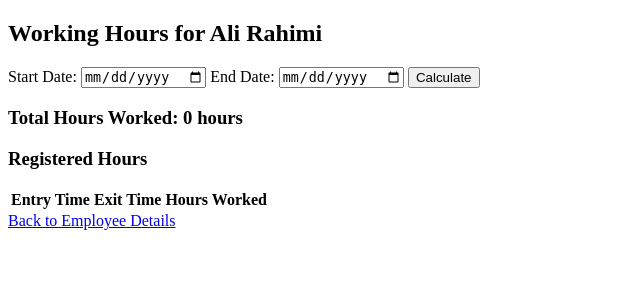
After one commit to CPTicarus/SaatDaftar, a Django app: page /employee/2/registered-hours/ in a window 1280 px wide. The commit adds this page. Shown: the top 300 px of the page, without its empty margins (0-640 px from the left). Run offline with Django 5.2, Linux system fonts and the light colour scheme; a user stored in the database is signed in; data comes from the database, SQL or seed files in the repository; both versions use the stored data as it was after the commit; lists and menus that the app fills with data are empty.

Commit message:
modified:   daftarMain/__pycache__/urls.cpython-311.pyc 	modified:   daftarMain/__pycache__/views.cpython-311.pyc 	modified:   daftarMain/templates/employee_detail.html 	new file:   daftarMain/templates/registered_hours.html 	modified:   daftarMain/todo.txt 	modified:   daftarMain/urls.py 	modified:   daftarMain/views.py 	modified:   db.sqlite3 	new file:   media/staff_pics/20-204307_portal-background.jpg

```diff
--- a/daftarMain/templates/employee_detail.html
+++ b/daftarMain/templates/employee_detail.html
@@ -93,6 +93,9 @@
             {% else %}
                 <p><strong>Picture:</strong> No picture available.</p>
             {% endif %}
+
+            <h3>View Registered Hours</h3>
+            <a href="{% url 'registered_hours' employee.id %}" class="button">View Registered Hours</a>
         </div>
 
         <h3>Last Clock Entry</h3>
--- /dev/null
+++ b/daftarMain/templates/registered_hours.html
@@ -0,0 +1,49 @@
+<!DOCTYPE html>
+<html lang="en">
+<head>
+    <meta charset="UTF-8">
+    <meta name="viewport" content="width=device-width, initial-scale=1.0">
+    <title>Registered Working Hours</title>
+</head>
+<body>
+    <div class="container">
+        <h2>Working Hours for {{ employee.first_name }} {{ employee.last_name }}</h2>
+
+        <form method="get">
+            <label for="start_date">Start Date:</label>
+            <input type="date" id="start_date" name="start_date" required value="{{ start_date }}">
+
+            <label for="end_date">End Date:</label>
+            <input type="date" id="end_date" name="end_date" required value="{{ end_date }}">
+
+            <button type="submit">Calculate</button>
+        </form>
+
+        {% if total_hours is not None %}
+            <h3>Total Hours Worked: {{ total_hours }} hours</h3>
+        {% endif %}
+
+        <h3>Registered Hours</h3>
+        <table>
+            <thead>
+                <tr>
+                    <th>Entry Time</th>
+                    <th>Exit Time</th>
+                    <th>Hours Worked</th>
+                </tr>
+            </thead>
+            <tbody>
+                {% for entry in clock_entries %}
+                    <tr>
+                        <td>{{ entry.entry_to_office }}</td>
+                        <td>{{ entry.exit_from_office }}</td>
+                        <td>{{ entry.hours_worked.total_seconds|divisibleby:"3600" }}</td>
+                    </tr>
+                {% endfor %}
+            </tbody>
+        </table>
+
+        <a href="{% url 'employee_detail' employee.id %}" class="back-link">Back to Employee Details</a>
+    </div>
+</body>
+</html>
--- a/daftarMain/todo.txt
+++ b/daftarMain/todo.txt
@@ -1,3 +1,2 @@
-اضافه کردن بخش مرخصی به افیس یوزر پیج ##
-اضافه کردن بخش پروژه افیس منیجر به افسی یوزر##
+fixing add OfficeUser
 اضافه کردن بخش گزارش گیری برای افیس منیجر
--- a/daftarMain/urls.py
+++ b/daftarMain/urls.py
@@ -8,10 +8,14 @@ urlpatterns = [
     path('login/', auth_views.LoginView.as_view(template_name='registration/login.html'), name='login'),
     path('logout/', auth_views.LogoutView.as_view(), name='logout'),
     path('dashboard/', views.dashboard, name='dashboard'),
-    #Office manager urls
+
+    # Office manager urls
     path('office_manager/', views.office_manager_page, name='office_manager_page'),
     path('office_manager/add-user/', views.add_office_user, name='add_office_user'),
+
     path('employee/<int:employee_id>/', views.employee_detail, name='employee_detail'),
+    path('employee/<int:employee_id>/registered-hours/', views.calculate_hours, name='registered_hours'),  # New URL pattern
+
     path('leave/approve/<int:leave_id>/', views.approve_leave, name='approve_leave'),
     path('leave/deny/<int:leave_id>/', views.deny_leave, name='deny_leave'),
 
@@ -20,7 +24,7 @@ urlpatterns = [
     path('projects/<int:project_id>/edit/', views.edit_project, name='edit_project'),
     path('projects/<int:project_id>/delete/', views.delete_project, name='delete_project'),
 
-    #office users urls
+    # Office users urls
     path('register_entry/', views.register_entry, name='register_entry'),
     path('register_exit/', views.register_exit, name='register_exit'),
     path('get_clock_status/', views.get_clock_status, name='get_clock_status'),
@@ -29,5 +33,4 @@ urlpatterns = [
     path('leave/', views.leave_page, name='leave_page'),
     path('submit_request/', views.submit_request, name='submit_request'),
 
-
 ] + static(settings.MEDIA_URL, document_root=settings.MEDIA_ROOT)
--- a/daftarMain/views.py
+++ b/daftarMain/views.py
@@ -2,16 +2,18 @@ from django.shortcuts import render, redirect, get_object_or_404
 from django.utils import timezone
 from django.http import JsonResponse, HttpResponseForbidden
 from django.contrib.auth.decorators import login_required
+from django.contrib.auth.models import User
+from django.db import IntegrityError
+from django.db.models import Sum, F
+from django.contrib import messages
+
 from .models import Clock, OfficeUser, OfficeManager, Leave, Project
 from .forms import OfficeUserForm, RegularRequestForm, ProjectForm
-from django.contrib.auth.models import User
-from django.db import IntegrityError
-from django.contrib import messages
 
 #To redirect logins
 @login_required
 def dashboard(request):
-    user = request.user  # Get the logged-in user
+    user = request.user
 
     if OfficeUser.objects.filter(user=user).exists():
         return redirect('office_user_page')
@@ -110,19 +112,17 @@ def add_office_user(request):
             try:
                 # Check if a user with the same phone number already exists
                 if User.objects.filter(username=form.cleaned_data['phone']).exists():
-                    messages.error(request, 'An error occurred. The phone number is already associated with an existing user.')
+                    messages.error(request, 'The phone number is already associated with an existing user.')
                 else:
-                    # First, create a new User instance with the phone number as the username and code meli as the password
+                    # The User instance is automatically created when the OfficeUser is saved
+                    office_user = form.save(commit=False)
                     user = User.objects.create_user(
                         username=form.cleaned_data['phone'],
                         password=form.cleaned_data['code_meli']
                     )
-
-                    # Now create the OfficeUser instance and link it to the User instance
-                    office_user = form.save(commit=False)  # Create OfficeUser without saving to the database yet
-                    office_user.user = user  # Link the User instance
-                    office_user.office_admin = office_manager  # Set the logged-in office manager as the office admin
-                    office_user.save()  # Save the OfficeUser instance to the database
+                    office_user.user = user
+                    office_user.office_admin = office_manager
+                    office_user.save()
 
                     messages.success(request, f'Office user {office_user.first_name} {office_user.last_name} was created successfully.')
                     return redirect('office_manager_page')
@@ -297,3 +297,36 @@ def edit_project(request, project_id):
         'project': project,
     }
     return render(request, 'edit_project.html', context)
+
+@login_required
+def calculate_hours(request, employee_id):
+    employee = get_object_or_404(OfficeUser, id=employee_id)
+    start_date = request.GET.get('start_date')
+    end_date = request.GET.get('end_date')
+
+    clock_entries = []
+    total_hours = 0
+
+    if start_date and end_date:
+        # Filter clock entries by the given date range
+        clock_entries = Clock.objects.filter(
+            office_user=employee,
+            entry_to_office__gte=start_date,
+            exit_from_office__lte=end_date
+        )
+
+        # Calculate the total time worked
+        total_hours = clock_entries.aggregate(
+            total_worked=Sum(F('exit_from_office') - F('entry_to_office'))
+        )['total_worked']
+
+        if total_hours:
+            total_hours = total_hours.total_seconds() / 3600  # Convert to hours
+
+    return render(request, 'registered_hours.html', {
+        'employee': employee,
+        'clock_entries': clock_entries,
+        'total_hours': total_hours,
+        'start_date': start_date,
+        'end_date': end_date,
+    })
```
Also changed, not shown: db.sqlite3, media/staff_pics/20-204307_portal-background.jpg (added).
